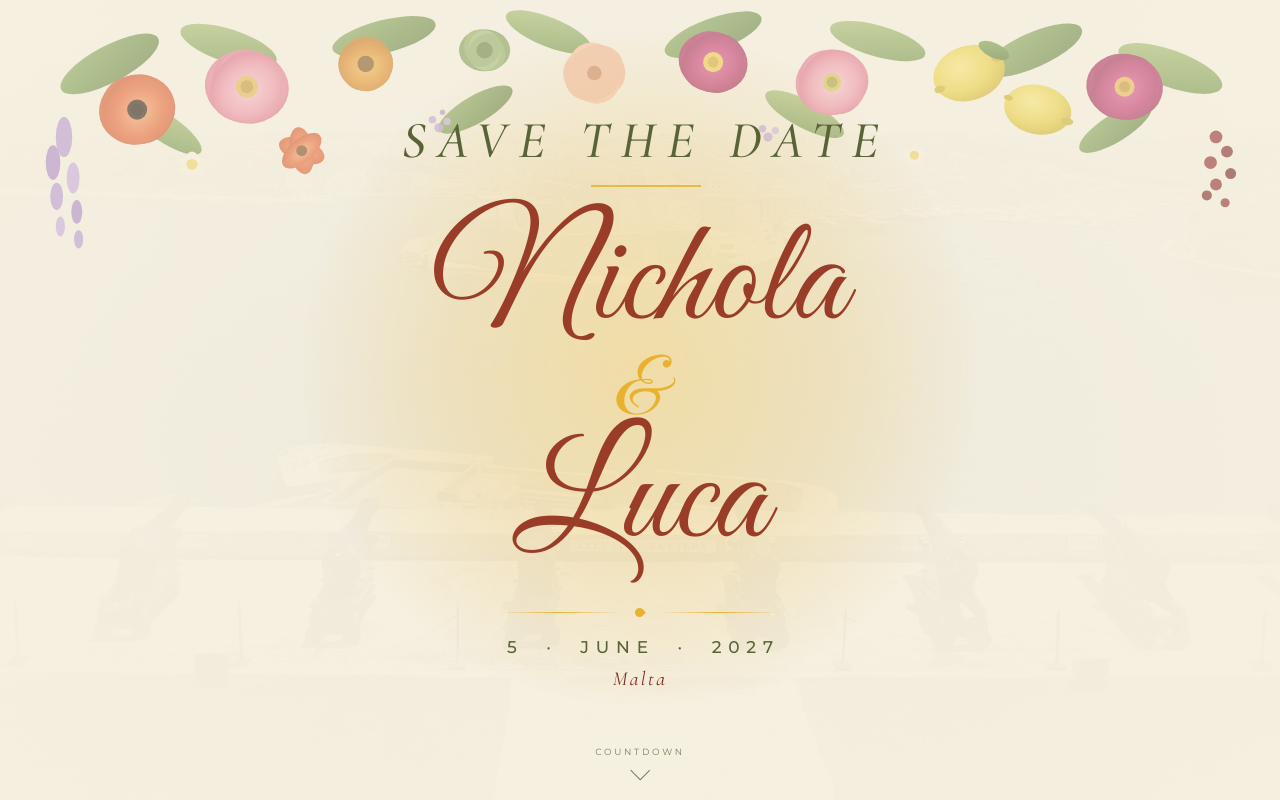
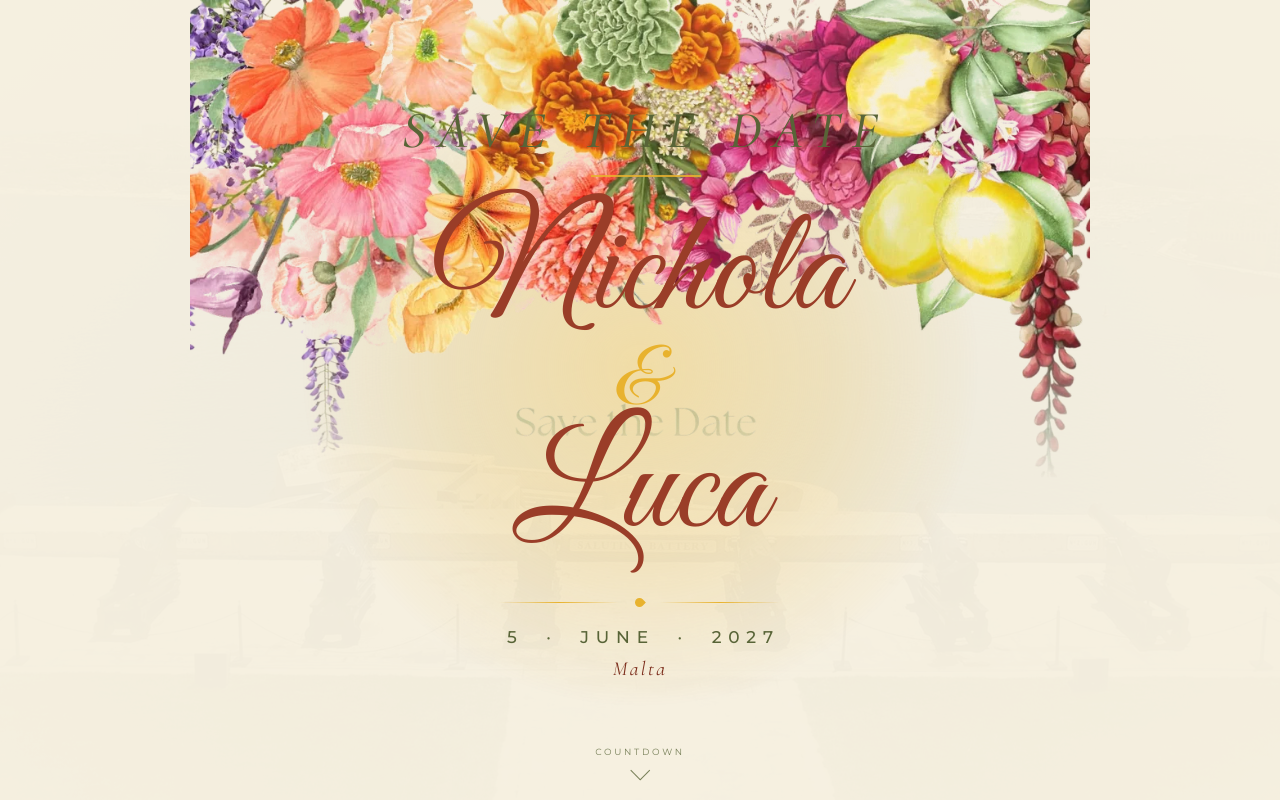
Before and after one commit to lucaburlo-arch/nichola-and-luca, a plain HTML site: page index.html in a window 1280 px wide. Shown: the top 800 px of the page. Drawn offline with nearby package versions, Linux system fonts and the light colour scheme.

Commit message:
Add files via upload

```diff
--- a/index.html
+++ b/index.html
@@ -43,7 +43,7 @@
     justify-content: center;
     text-align: center;
     overflow: hidden;
-    padding: 0 24px;
+    padding: 90px 24px 110px;
   }
 
   /* Subtle couple photo as atmospheric background outline */
@@ -91,15 +91,17 @@
     50%      { opacity: 1;    transform: translate(-50%, -50%) scale(1.05); }
   }
 
-  /* Watercolour floral garland — top frame only */
+  /* Watercolour floral garland — top frame only, from the original card */
   .floral-garland {
     position: absolute;
-    top: 0; left: 0;
+    top: 0; left: 50%;
+    transform: translateX(-50%);
     width: 100%;
+    max-width: 900px;
     height: auto;
     z-index: 1;
     pointer-events: none;
-    opacity: 0.55;
+    opacity: 0.92;
   }
 
   /* Hero text */
@@ -217,6 +219,10 @@
     border-bottom: 1.5px solid var(--olive-dk);
     transform: rotate(45deg);
   }
+  /* Hide the scroll cue when the viewport is too short to fit it without overlap */
+  @media (max-height: 640px) {
+    .scroll-cue { display: none; }
+  }
 
   /* ════════ COUNTDOWN SECTION ════════ */
   .countdown-section {
@@ -317,9 +323,9 @@
     <div class="photo-bg"></div>
     <div class="sun"></div>
 
-    <!-- Watercolour floral garland framing the top -->
+    <!-- Watercolour floral garland from the original card, framing the top -->
     <img class="floral-garland"
-         src="floral-top.svg"
+         src="floral-top.webp"
          alt="" aria-hidden="true">
 
     <div class="hero-inner">
```
Also changed, not shown: floral-top.webp (added).
